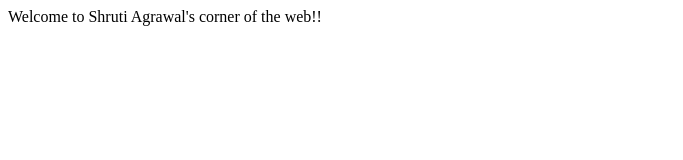
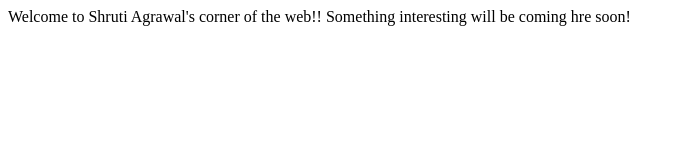
Before and after one commit to shruti-loodaloo/shrutiagrawal.me, a plain HTML site: page index.html in a window 1280 px wide. Shown: the whole page, without its empty margins (0-683 px from the left). Drawn offline with Linux system fonts and the light colour scheme.

Commit message:
added coming soon line

```diff
--- a/index.html
+++ b/index.html
@@ -8,5 +8,7 @@
 </head>
 <body>
     Welcome to Shruti Agrawal's corner of the web!!
+
+    Something interesting will be coming hre soon!
 </body>
 </html>
```
